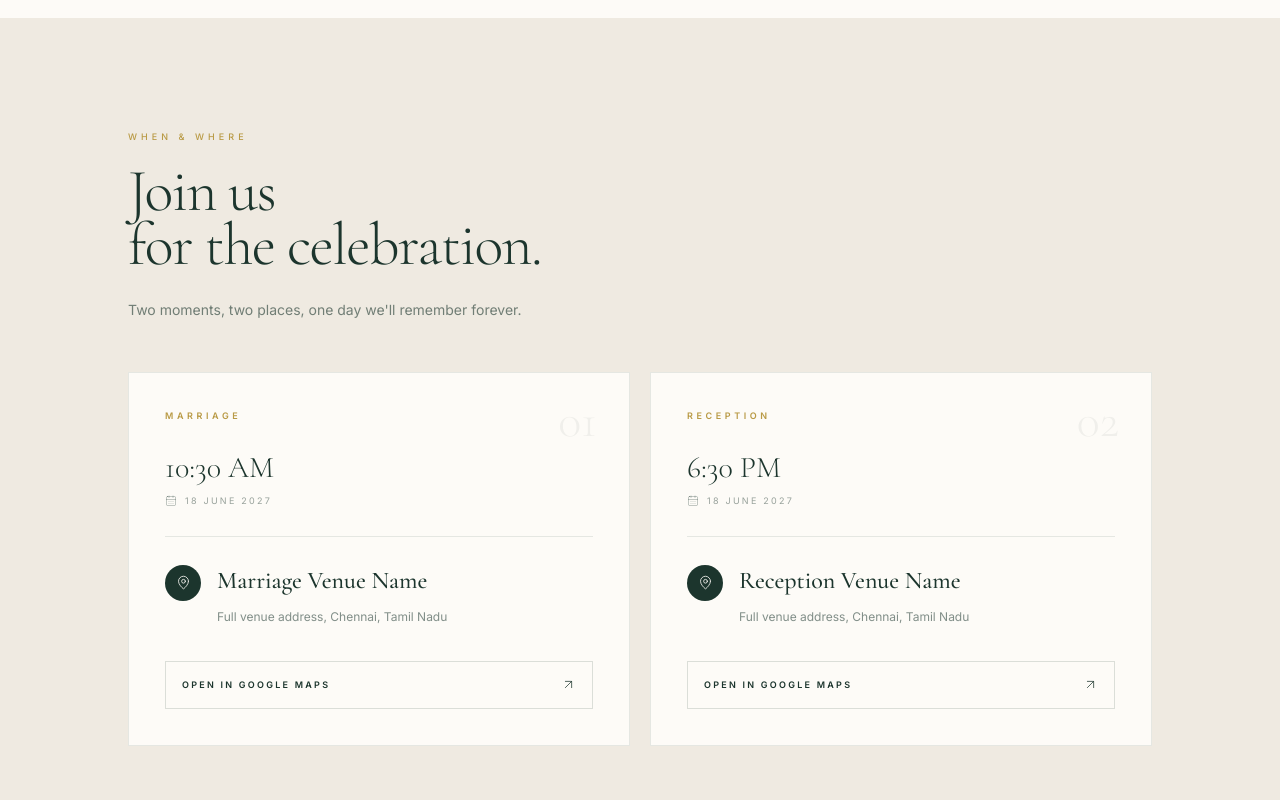
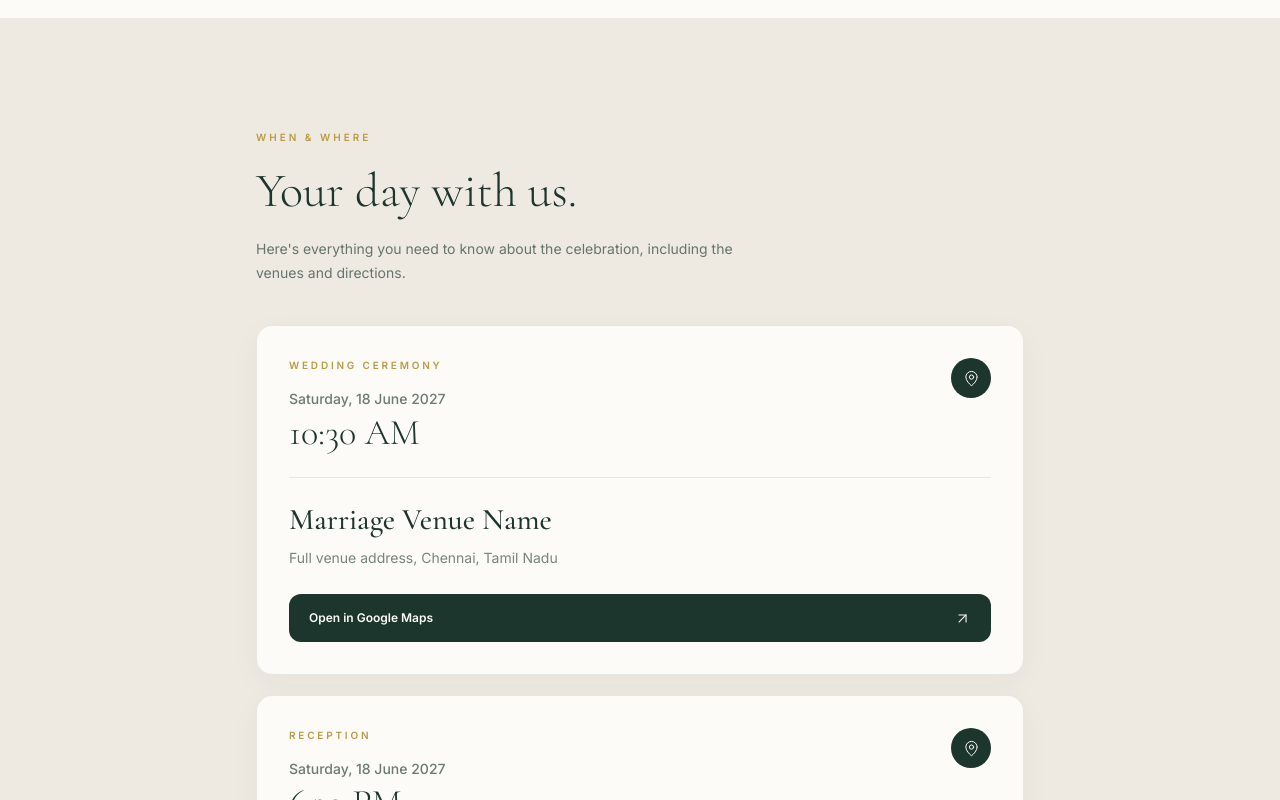
Before and after one commit to jbmsacps-stack/everafter, a Next.js app: page / in a window 1280 px wide. Shown: the part 1580-2380 px from the top of the page. Built offline with nearby package versions, Linux system fonts and the light colour scheme.

Commit message:
fix: clean up wedding hero details 2'

```diff
--- a/components/venue/VenueSection.tsx
+++ b/components/venue/VenueSection.tsx
@@ -1,13 +1,9 @@
-import {
-  ArrowUpRight,
-  CalendarDays,
-  MapPin,
-} from "lucide-react";
+import { ArrowUpRight, MapPin } from "lucide-react";
 
 const venues = [
   {
-    type: "Marriage",
-    date: "18 June 2027",
+    type: "Wedding Ceremony",
+    date: "Saturday, 18 June 2027",
     time: "10:30 AM",
     name: "Marriage Venue Name",
     address: "Full venue address, Chennai, Tamil Nadu",
@@ -16,7 +12,7 @@ const venues = [
   },
   {
     type: "Reception",
-    date: "18 June 2027",
+    date: "Saturday, 18 June 2027",
     time: "6:30 PM",
     name: "Reception Venue Name",
     address: "Full venue address, Chennai, Tamil Nadu",
@@ -29,139 +25,107 @@ export default function VenueSection() {
   return (
     <section
       id="venue"
-      className="bg-[#EFEAE1] px-6 py-20 sm:px-8 sm:py-28"
+      className="bg-[#EFEAE1] px-5 py-20 sm:px-8 sm:py-28"
     >
-      <div className="mx-auto max-w-5xl">
+      <div className="mx-auto max-w-3xl">
 
-        {/* Section heading */}
-        <div className="max-w-xl">
-          <p className="text-[9px] font-medium uppercase tracking-[0.45em] text-[#B99A45]">
+        {/* Heading */}
+        <div className="mb-10">
+          <p className="text-[10px] font-semibold uppercase tracking-[0.3em] text-[#B99A45]">
             When & Where
           </p>
 
-          <h2
-            className="
-              mt-5
-              font-display
-              text-[43px]
-              font-light
-              leading-[0.9]
-              tracking-[-0.025em]
-              text-[#1C352D]
-              sm:text-6xl
-            "
-          >
-            Join us
-            <br />
-            for the celebration.
+          <h2 className="mt-4 font-display text-4xl font-light leading-tight text-[#1C352D] sm:text-5xl">
+            Your day with us.
           </h2>
 
-          <p className="mt-6 max-w-md text-sm leading-7 text-[#1C352D]/60">
-            Two moments, two places, one day we'll remember forever.
+          <p className="mt-4 max-w-lg text-sm leading-6 text-[#1C352D]/65">
+            Here&apos;s everything you need to know about the
+            celebration, including the venues and directions.
           </p>
         </div>
 
         {/* Venue cards */}
-        <div className="mt-12 grid gap-5 md:grid-cols-2">
-          {venues.map((venue, index) => (
+        <div className="space-y-5">
+          {venues.map((venue) => (
             <article
               key={venue.type}
               className="
-                relative
                 overflow-hidden
-                border
-                border-[#1C352D]/10
+                rounded-2xl
+                border border-[#1C352D]/10
                 bg-[#FDFBF7]
-                p-7
-                sm:p-9
+                shadow-[0_8px_30px_rgba(28,53,45,0.04)]
               "
             >
-              {/* Number */}
-              <span
-                className="
-                  absolute
-                  right-6
-                  top-5
-                  font-display
-                  text-5xl
-                  font-light
-                  text-[#1C352D]/[0.06]
-                  sm:right-8
-                  sm:top-6
-                "
-              >
-                0{index + 1}
-              </span>
+              <div className="p-6 sm:p-8">
 
-              {/* Event type */}
-              <p className="text-[9px] font-semibold uppercase tracking-[0.4em] text-[#B99A45]">
+                {/* Event */}
+                <div className="flex items-start justify-between gap-4">
+                  <div>
+                    <p className="text-[10px] font-semibold uppercase tracking-[0.28em] text-[#B99A45]">
                       {venue.type}
                     </p>
 
-              {/* Time */}
-              <div className="mt-7">
-                <p className="font-display text-3xl font-light text-[#1C352D]">
+                    <p className="mt-4 text-sm font-medium text-[#1C352D]/65">
+                      {venue.date}
+                    </p>
+
+                    <p className="mt-1 font-display text-3xl font-light text-[#1C352D] sm:text-4xl">
                       {venue.time}
                     </p>
+                  </div>
 
-                <div className="mt-2 flex items-center gap-2 text-[9px] uppercase tracking-[0.25em] text-[#1C352D]/45">
-                  <CalendarDays size={12} strokeWidth={1.2} />
-                  {venue.date}
+                  <div className="flex h-10 w-10 shrink-0 items-center justify-center rounded-full bg-[#1C352D] text-[#FDFBF7]">
+                    <MapPin size={17} strokeWidth={1.4} />
                   </div>
                 </div>
 
                 {/* Divider */}
-              <div className="my-7 h-px bg-[#1C352D]/10" />
+                <div className="my-6 h-px bg-[#1C352D]/10" />
 
                 {/* Location */}
-              <div className="flex gap-4">
-                <div className="flex h-9 w-9 shrink-0 items-center justify-center rounded-full bg-[#1C352D] text-[#FDFBF7]">
-                  <MapPin size={15} strokeWidth={1.3} />
-                </div>
-
                 <div>
-                  <h3 className="font-display text-2xl font-medium text-[#1C352D]">
+                  <h3 className="font-display text-2xl font-medium text-[#1C352D] sm:text-3xl">
                     {venue.name}
                   </h3>
 
-                  <p className="mt-2 max-w-xs text-xs leading-6 text-[#1C352D]/55">
+                  <p className="mt-2 max-w-xl text-sm leading-6 text-[#1C352D]/60">
                     {venue.address}
                   </p>
                 </div>
-              </div>
 
-              {/* Maps button */}
+                {/* Maps */}
                 <a
                   href={venue.mapsUrl}
                   target="_blank"
                   rel="noopener noreferrer"
                   className="
-                  mt-8
+                    mt-6
                     flex
                     min-h-12
                     w-full
                     items-center
                     justify-between
-                  border
-                  border-[#1C352D]/15
-                  px-4
-                  text-[9px]
+                    rounded-xl
+                    bg-[#1C352D]
+                    px-5
+                    text-xs
                     font-semibold
-                  uppercase
-                  tracking-[0.25em]
-                  text-[#1C352D]
-                  transition-colors
-                  hover:bg-[#1C352D]
-                  hover:text-[#FDFBF7]
+                    text-[#FDFBF7]
+                    transition-transform
+                    active:scale-[0.98]
                   "
                 >
                   <span>Open in Google Maps</span>
 
                   <ArrowUpRight
-                  size={15}
-                  strokeWidth={1.2}
+                    size={17}
+                    strokeWidth={1.5}
                   />
                 </a>
+
+              </div>
             </article>
           ))}
         </div>
```
Lines whose indentation alone changed are shown as unchanged.
